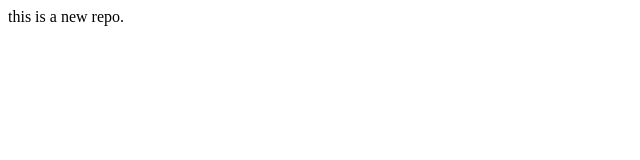
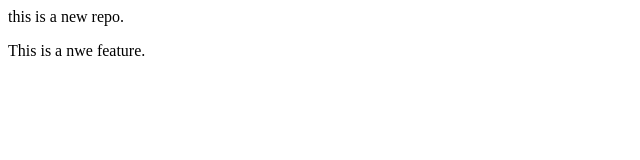
Before and after one commit to avijitkaran32-hue/localrepo, a plain HTML site: page index.html in a window 1280 px wide. Shown: the whole page, without its empty margins (0-640 px from the left). Drawn offline with Linux system fonts and the light colour scheme.

Commit message:
add new feature

```diff
--- a/index.html
+++ b/index.html
@@ -1 +1,2 @@
 <p>this is a new repo.</p>
+<p>This is a nwe feature.</p>
```
